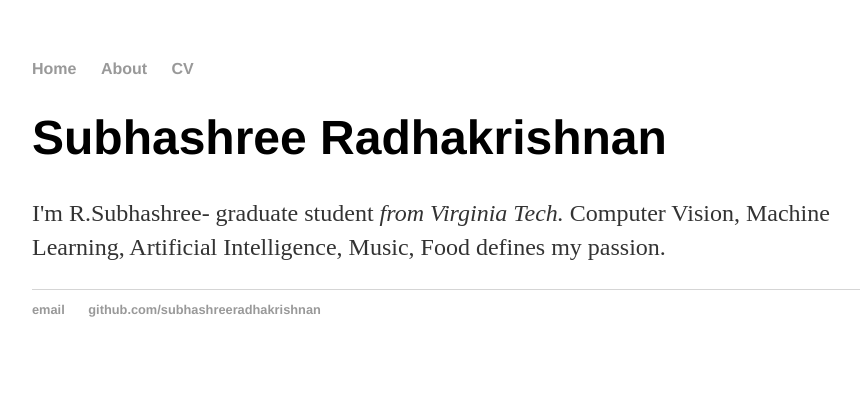
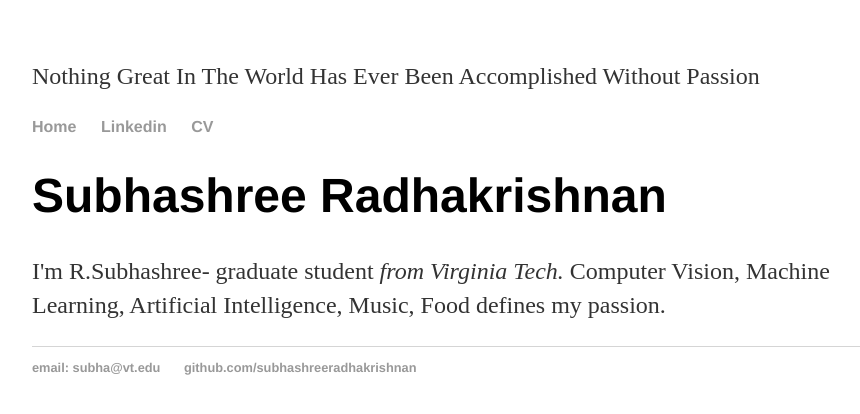
Before and after one commit to subharules94/SubhashreeRadhakrishnan-github.io, a plain HTML site: page index.html in a window 1280 px wide. Shown: the whole page, without its empty margins (160-1020 px from the left). Drawn offline with Linux system fonts and the light colour scheme.

Commit message:
Update index.html

```diff
--- a/index.html
+++ b/index.html
@@ -5,11 +5,12 @@
 		<title>Subhashree Radhakrishnan</title>
 		<link rel="stylesheet" type="text/css" href="/css/main.css">
 	</head>
+	<p> Nothing Great In The World Has Ever Been Accomplished Without Passion </p>
 	<body>
 		<nav>
     		<ul>
         		<li><a href="/">Home</a></li>
-	        	<li><a href="https://www.linkedin.com/in/subhashree-radhakrishnan-b0b0048b">About</a></li>
+	        	<li><a href="https://www.linkedin.com/in/subhashree-radhakrishnan-b0b0048b">Linkedin</a></li>
         		<li><a href="https://github.com/subhashreeradhakrishnan/Resume/raw/master/cv_subhashree_radhakrishnan_latest.pdf">CV</a></li>
 
     		</ul>
@@ -22,7 +23,7 @@
 		</div><!-- /.container -->
 		<footer>
     		<ul>
-        		<li><a href="mailto:subha@vt.edu">email</a></li>
+        		<li><a href="mailto:subha@vt.edu">email: subha@vt.edu</a></li>
         		<li><a href="https://github.com/subhashreeradhakrishnan">github.com/subhashreeradhakrishnan</a></li>
 			</ul>
 		</footer>
```
